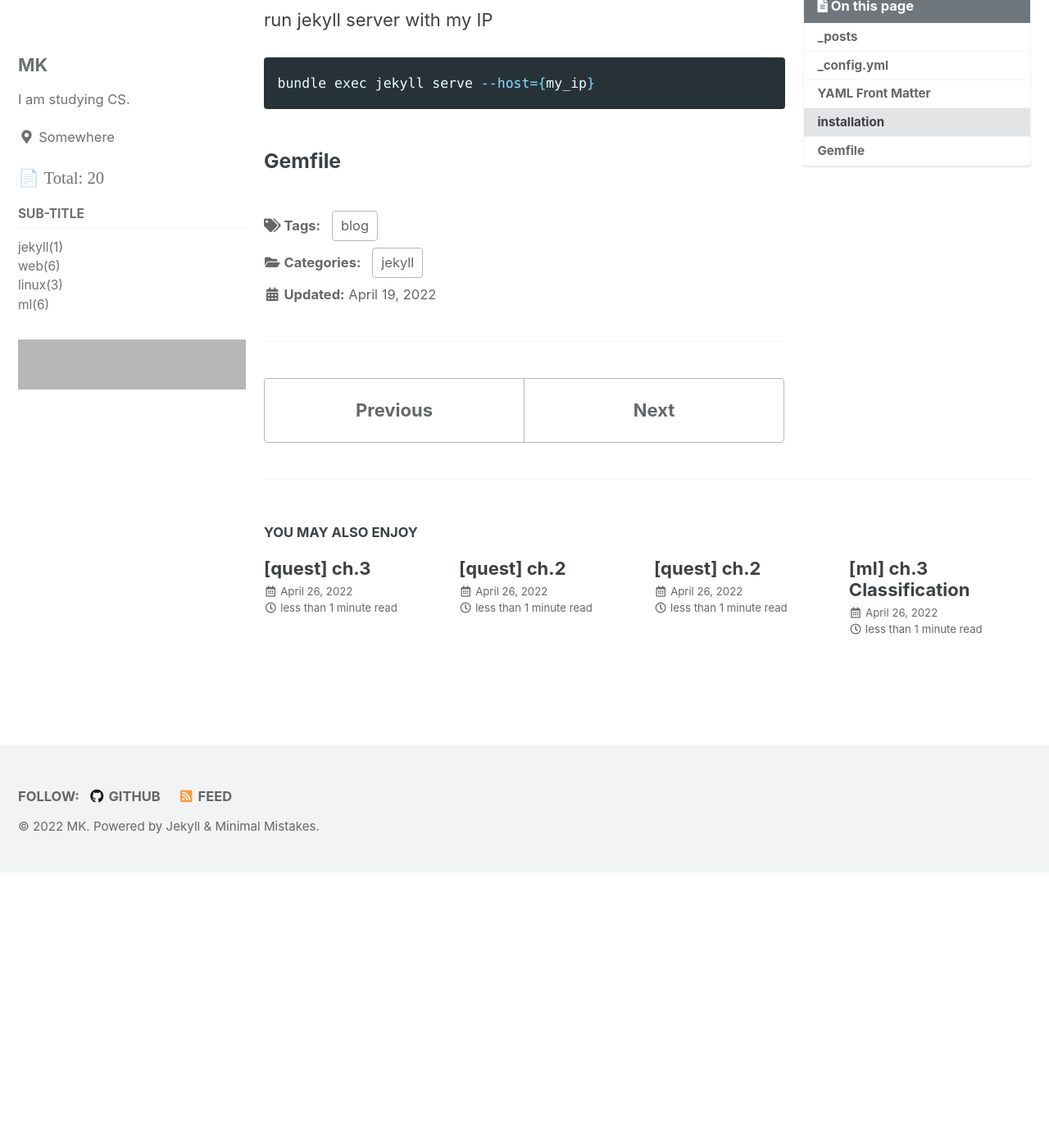
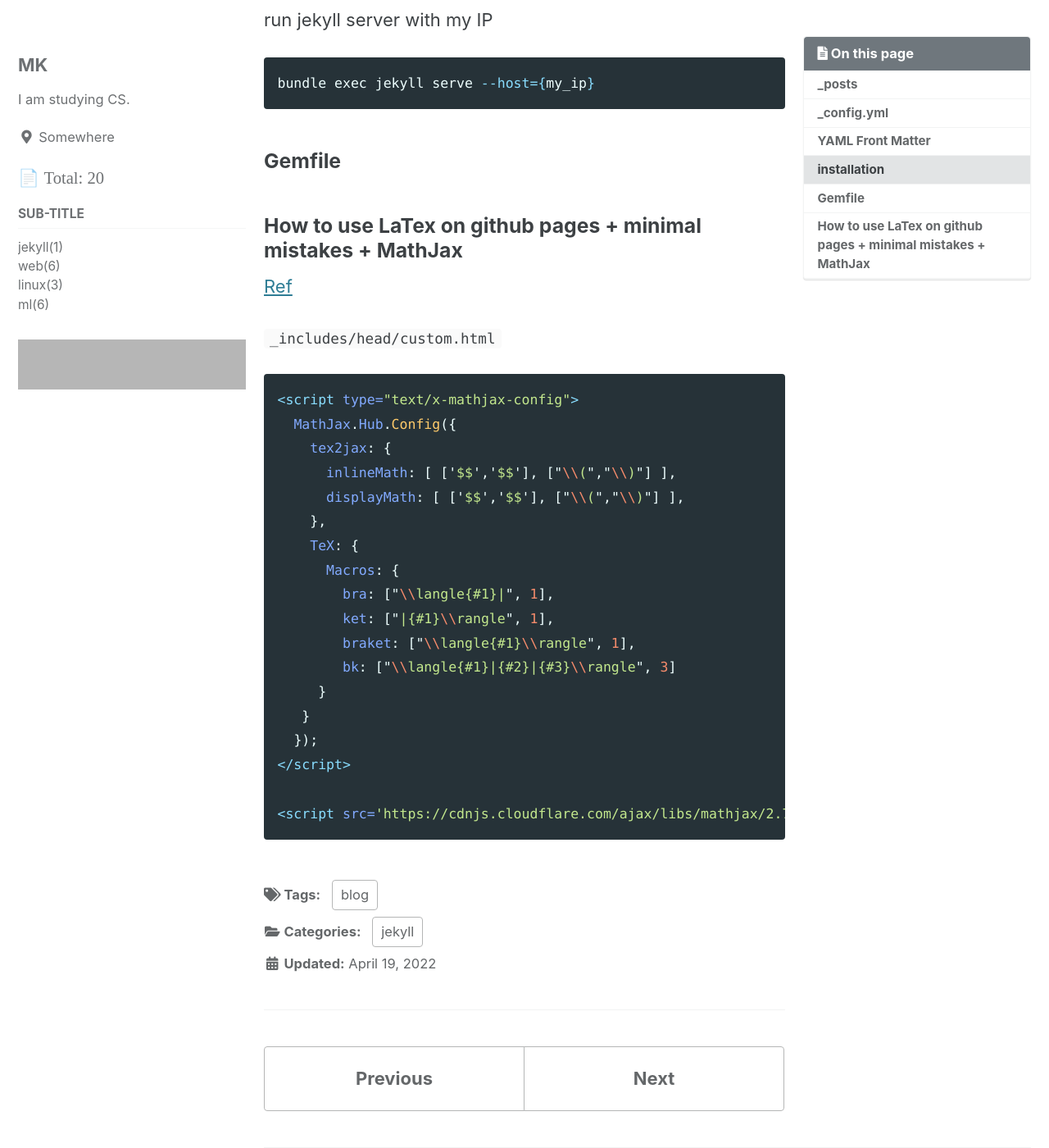
Before and after one commit to MK-43/mk-43.github.io, a Jekyll site: the page built from _posts/blog/2022-04-19-github-pages.md, in a window 1280 px wide and 1400 px high, scrolled down 1454 px. Shown: the whole window at 82% size. Built offline with Jekyll 4.4.1, drawn with Linux system fonts in a browser that asks for light colours; cached includes are drawn as plain includes; before the commit the page ends 2518 px from its top, so only the background shows below that; grey boxes are pictures that could not be loaded.

Commit message:
Add MathJax for LaTeX

````diff
--- a/_includes/head/custom.html
+++ b/_includes/head/custom.html
@@ -1,4 +1,23 @@
 <!-- start custom head snippets -->
+
+<script type="text/x-mathjax-config">
+  MathJax.Hub.Config({
+    tex2jax: {
+      inlineMath: [ ['$$','$$'], ["\\(","\\)"] ],
+      displayMath: [ ['$$','$$'], ["\\(","\\)"] ],
+    },
+    TeX: {
+      Macros: {
+        bra: ["\\langle{#1}|", 1],
+        ket: ["|{#1}\\rangle", 1],
+        braket: ["\\langle{#1}\\rangle", 1],
+        bk: ["\\langle{#1}|{#2}|{#3}\\rangle", 3]
+     }
+   }
+  });
+</script>
+
+<script src='https://cdnjs.cloudflare.com/ajax/libs/mathjax/2.7.7/latest.js?config=TeX-MML-AM_CHTML' async></script>
 
 <!-- insert favicons. use https://realfavicongenerator.net/ -->
 
--- a/_posts/blog/2022-04-19-github-pages.md
+++ b/_posts/blog/2022-04-19-github-pages.md
@@ -63,3 +63,30 @@ bundle exec jekyll serve --host={my_ip}
 ```
 
 ### Gemfile
+
+### How to use LaTex on github pages + minimal mistakes + MathJax
+
+[Ref](https://kevinfossez.github.io/posts/2020/04/blog-post-1/)
+
+`_includes/head/custom.html`
+
+```html
+<script type="text/x-mathjax-config">
+  MathJax.Hub.Config({
+    tex2jax: {
+      inlineMath: [ ['$$','$$'], ["\\(","\\)"] ],
+      displayMath: [ ['$$','$$'], ["\\(","\\)"] ],
+    },
+    TeX: {
+      Macros: {
+        bra: ["\\langle{#1}|", 1],
+        ket: ["|{#1}\\rangle", 1],
+        braket: ["\\langle{#1}\\rangle", 1],
+        bk: ["\\langle{#1}|{#2}|{#3}\\rangle", 3]
+     }
+   }
+  });
+</script>
+
+<script src='https://cdnjs.cloudflare.com/ajax/libs/mathjax/2.7.7/latest.js?config=TeX-MML-AM_CHTML' async></script>
+```
````
Also changed, not shown: _posts/git/2022-04-19-git.md (+2 -1 lines), _posts/ml/2022-04-21-hands-on-ml-ch3-classification.md (+18 -1 lines).
